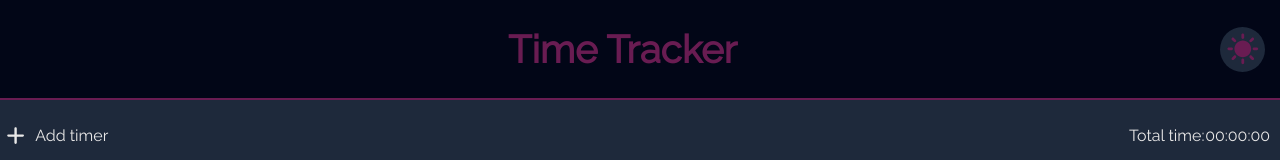
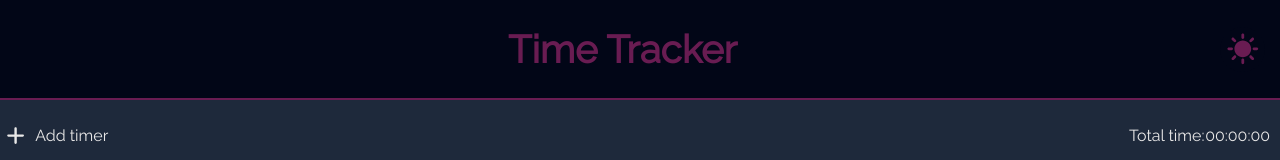
Before and after one commit to preiter93/time-tracker, a SvelteKit app: page / in a window 1280 px wide. Shown: the top 160 px of the page. Built offline with nearby package versions, Linux system fonts and the light colour scheme.

Commit message:
Removes background color from themes button

```diff
--- a/src/routes/+page.svelte
+++ b/src/routes/+page.svelte
@@ -320,8 +320,8 @@
 		height: 45px;
 		width: 45px;
 		border: none;
-		background: var(--bg-primary);
-		color: var(--bg-secondary);
+		background: var(--bg-header);
+		color: var(--text-header);
 		border-radius: 2rem;
 		margin-right: 10px;
 	}
```
